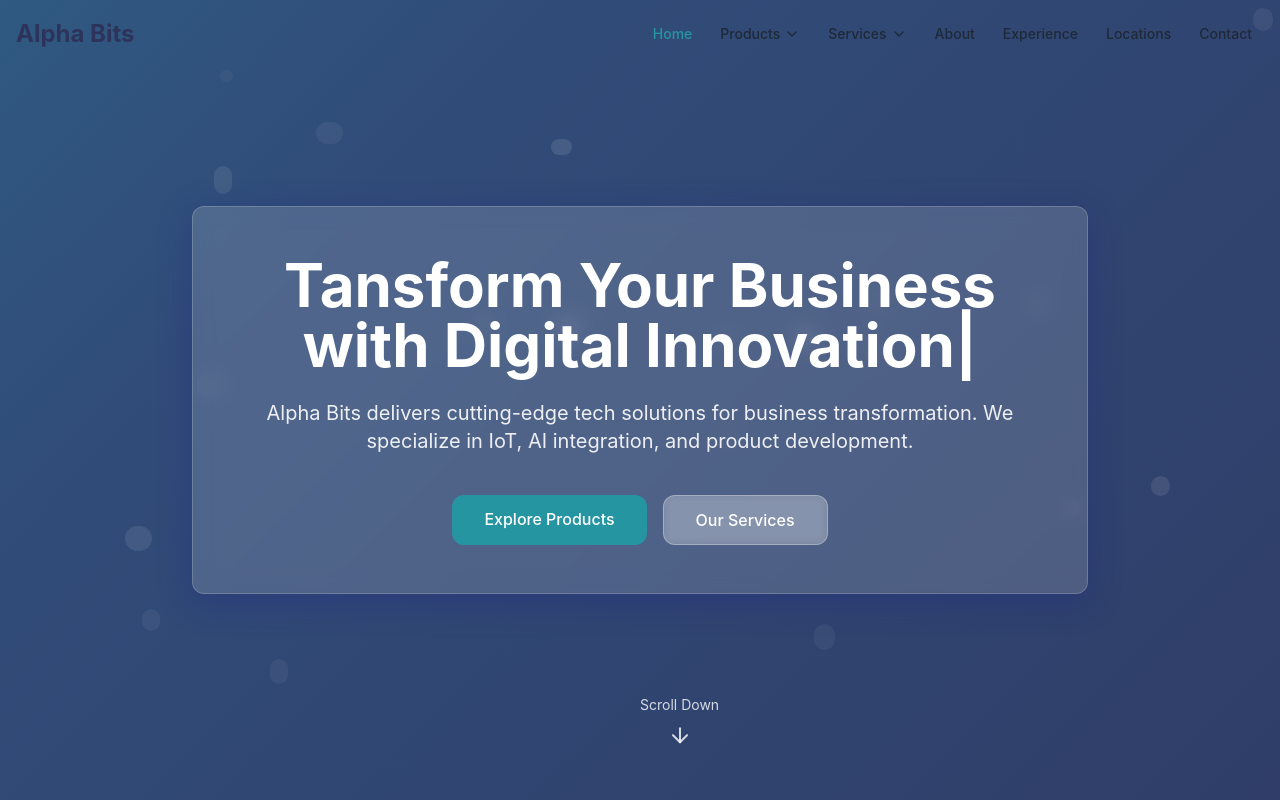
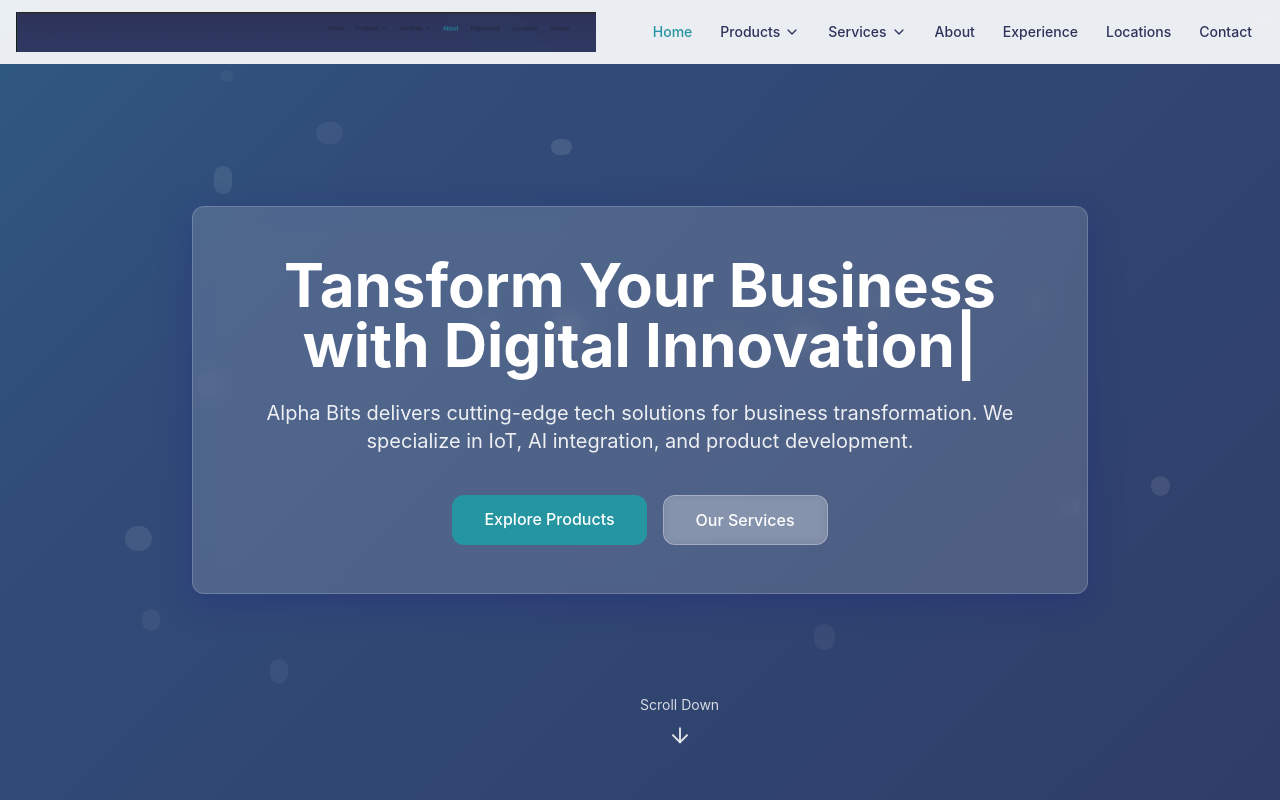
Before and after one commit to AlphaBitsCode/alpha-bits-nest, a React (Vite) app: page / in a window 1280 px wide. Shown: the top 800 px of the page. Built offline with nearby package versions, Linux system fonts and the light colour scheme.

Commit message:
Refactor navigation bar
Improved navigation bar aesthetics and contrast.  Updated header logo with correct coloring.

```diff
--- a/src/components/ui/navigation.tsx
+++ b/src/components/ui/navigation.tsx
@@ -68,12 +68,12 @@ const Navigation = () => {
   ];
 
   return (
-    <nav className={`fixed top-0 left-0 right-0 z-50 transition-all duration-300 ${isScrolled ? 'bg-white/90 shadow-lg backdrop-blur-md' : 'bg-transparent'}`}>
+    <nav className={`fixed top-0 left-0 right-0 z-50 transition-all duration-300 ${isScrolled ? 'bg-white shadow-lg' : 'bg-white/90 backdrop-blur-sm'}`}>
       <div className="container mx-auto px-4">
-        <div className="flex justify-between items-center py-4">
+        <div className="flex justify-between items-center py-3">
           {/* Logo */}
           <Link to="/" className="flex items-center">
-            <span className="font-bold text-xl md:text-2xl text-brand-navy">Alpha Bits</span>
+            <img src="/lovable-uploads/de48a252-c8a0-4d34-842b-7fd4ba5745fd.png" alt="Alpha Bits Logo" className="h-10" />
           </Link>
 
           {/* Desktop Navigation */}
@@ -96,9 +96,7 @@ const Navigation = () => {
                   className={`px-3 py-2 rounded-md text-sm font-medium transition-colors duration-300 flex items-center ${
                     isActive(item.path)
                       ? 'text-brand-teal'
-                      : isScrolled
-                      ? 'text-gray-700 hover:text-brand-teal'
-                      : 'text-gray-800 hover:text-brand-teal'
+                      : 'text-brand-navy hover:text-brand-teal'
                   }`}
                 >
                   {item.name}
@@ -146,7 +144,7 @@ const Navigation = () => {
           {/* Mobile Menu Button */}
           <button
             onClick={toggleMenu}
-            className="md:hidden inline-flex items-center justify-center p-2 rounded-md text-gray-700 hover:text-brand-teal focus:outline-none"
+            className="md:hidden inline-flex items-center justify-center p-2 rounded-md text-brand-navy hover:text-brand-teal focus:outline-none"
           >
             {isMenuOpen ? (
               <X className="h-6 w-6" />
@@ -161,7 +159,7 @@ const Navigation = () => {
       <div className={`md:hidden transition-all duration-300 ease-in-out overflow-hidden ${
         isMenuOpen ? 'max-h-screen opacity-100' : 'max-h-0 opacity-0'
       }`}>
-        <div className="px-2 pt-2 pb-3 space-y-1 bg-white/95 backdrop-blur-md shadow-lg">
+        <div className="px-2 pt-2 pb-3 space-y-1 bg-white shadow-lg">
           {menuItems.map((item, index) => (
             <div key={index} className="flex flex-col">
               {item.dropdown ? (
@@ -172,7 +170,7 @@ const Navigation = () => {
                       if (item.name === 'Services') setServicesDropdownOpen(!servicesDropdownOpen);
                     }}
                     className={`flex justify-between items-center px-3 py-2 rounded-md text-base font-medium ${
-                      isActive(item.path) ? 'text-brand-teal' : 'text-gray-700 hover:text-brand-teal'
+                      isActive(item.path) ? 'text-brand-teal' : 'text-brand-navy hover:text-brand-teal'
                     }`}
                   >
                     {item.name}
@@ -199,7 +197,7 @@ const Navigation = () => {
                         className={`block px-4 py-2 text-sm rounded-md ${
                           isActive(subItem.path)
                             ? 'text-brand-teal bg-gray-50'
-                            : 'text-gray-600 hover:text-brand-teal hover:bg-gray-50'
+                            : 'text-gray-700 hover:text-brand-teal hover:bg-gray-50'
                         }`}
                       >
                         {subItem.name}
@@ -211,7 +209,7 @@ const Navigation = () => {
                 <Link
                   to={item.path}
                   className={`px-3 py-2 rounded-md text-base font-medium ${
-                    isActive(item.path) ? 'text-brand-teal' : 'text-gray-700 hover:text-brand-teal'
+                    isActive(item.path) ? 'text-brand-teal' : 'text-brand-navy hover:text-brand-teal'
                   }`}
                 >
                   {item.name}
```
Also changed, not shown: public/lovable-uploads/de48a252-c8a0-4d34-842b-7fd4ba5745fd.png (added).
